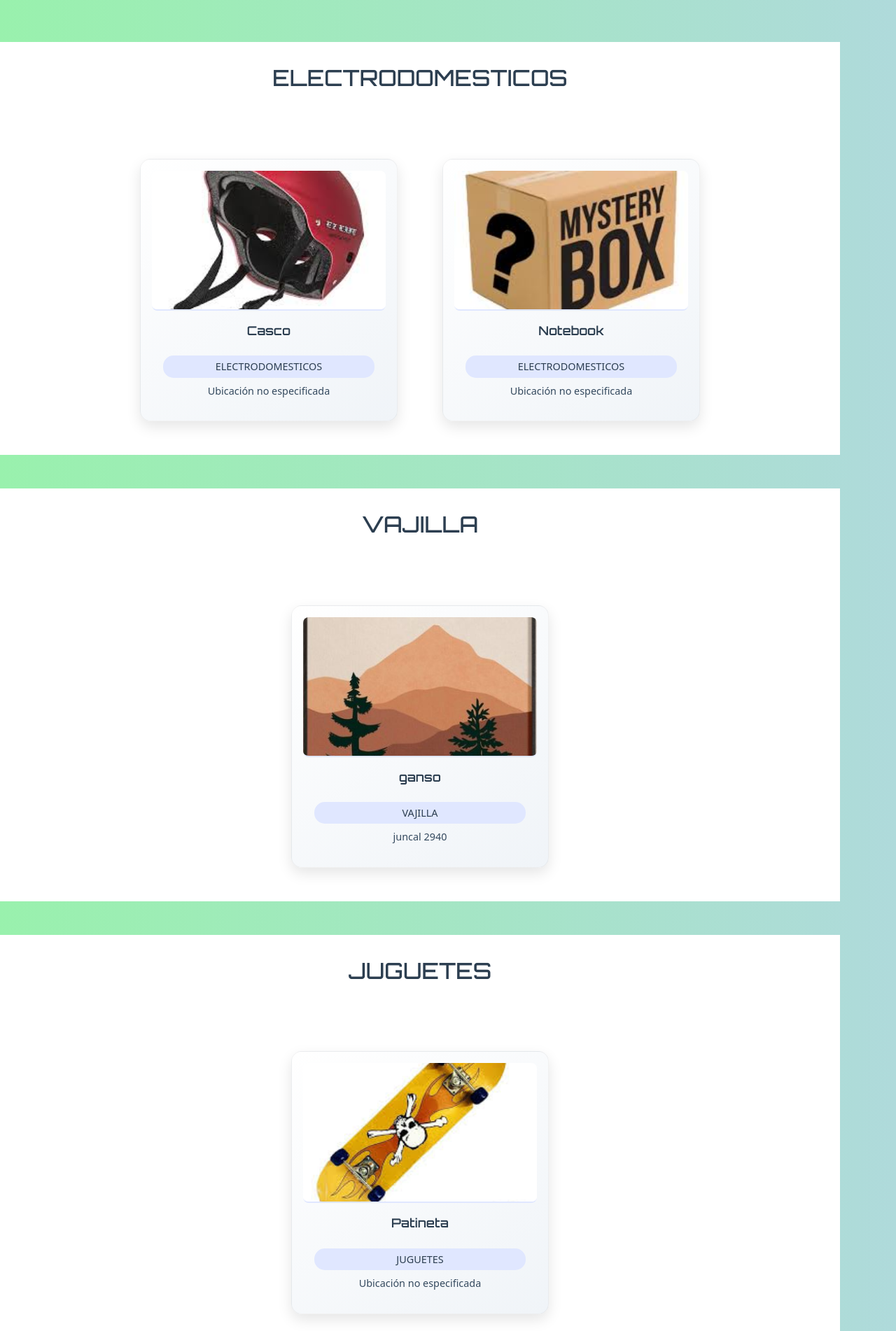
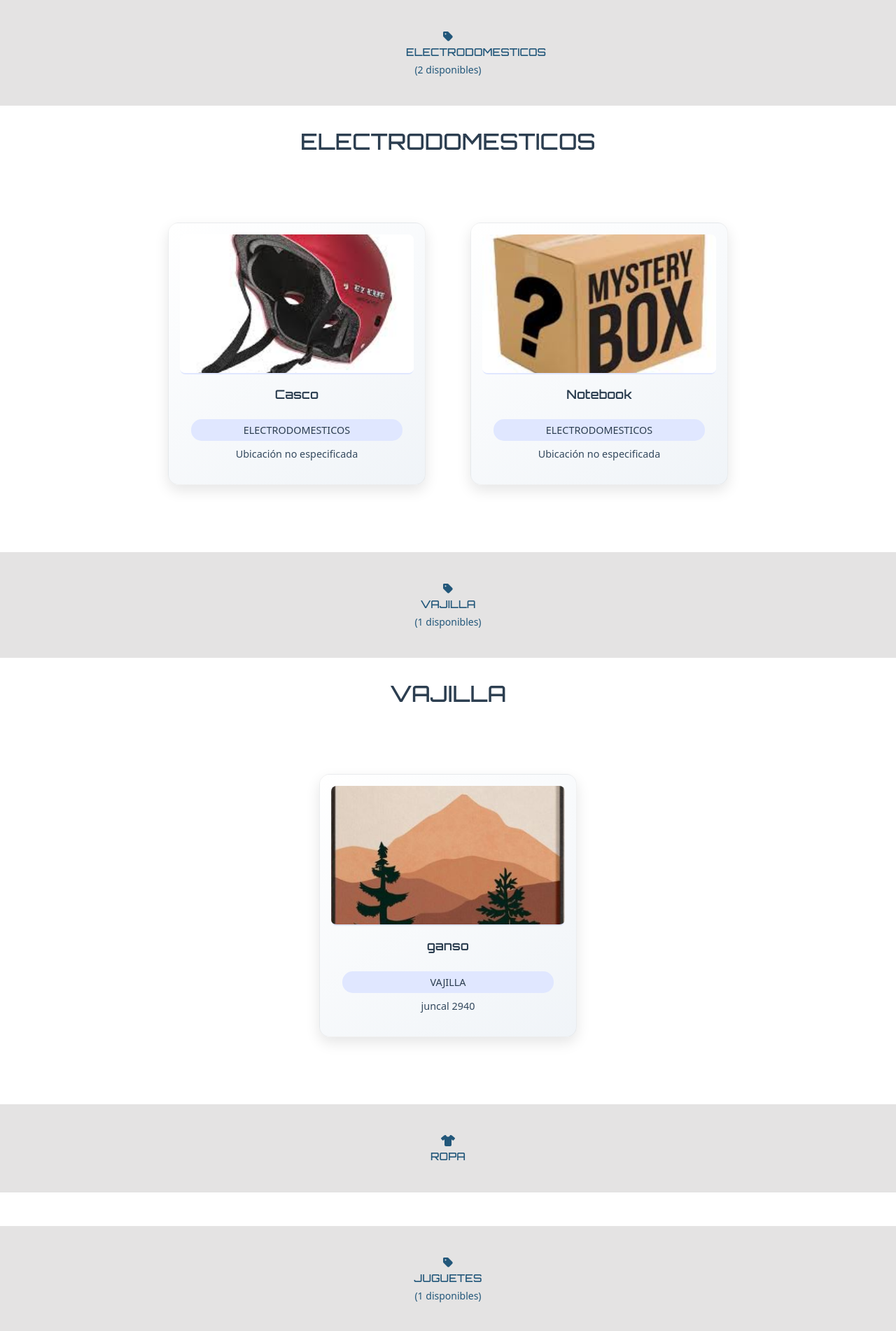
Before and after one commit to martindipeco/donared, a Django app: page /categorias/ in a window 1280 px wide. Shown: the part 74-1976 px from the top of the page at 70% size. Run offline with Django 5.2, Linux system fonts and the light colour scheme; data comes from the database, SQL or seed files in the repository.

Commit message:
back to gray stripes.

```diff
--- a/donaredapp/templates/donaredapp/categorias.html
+++ b/donaredapp/templates/donaredapp/categorias.html
@@ -3,9 +3,34 @@
 {% block title %}DonaRed{% endblock %}
 {% block content %}
 
-<section class="hero">
-    <div class="hero-content">
 {% for categoria_data in categorias_con_items %}
+    <!-- Category Header -->
+    <section class="categorias">
+        <div class="categoria-item">
+            <a href="?categoria={{ categoria_data.categoria.id }}#seccion-donaciones-{{ categoria_data.categoria.nombre|lower }}">
+                {% if categoria_data.categoria.nombre|lower == 'ropa' %}
+                    <i class="fa-solid fa-shirt 2x"></i>
+                {% elif categoria_data.categoria.nombre|lower == 'libros' %}
+                    <i class="fa-solid fa-book"></i>
+                {% elif categoria_data.categoria.nombre|lower == 'tecnologia' or categoria_data.categoria.nombre|lower == 'tecnología' %}
+                    <i class="fa-solid fa-computer"></i>
+                {% elif categoria_data.categoria.nombre|lower == 'herramientas' %}
+                    <i class="fa-solid fa-screwdriver-wrench"></i>
+                {% elif categoria_data.categoria.nombre|lower == 'bicicletas' %}
+                    <i class="fa-solid fa-bicycle"></i>
+                {% elif categoria_data.categoria.nombre|lower == 'muebles' %}
+                    <i class="fa-solid fa-couch"></i>
+                {% else %}
+                    <i class="fa-solid fa-tag"></i>
+                {% endif %}
+                <p>{{ categoria_data.categoria.nombre }}</p>
+                {% if categoria_data.total_items > 0 %}
+                    <small>({{ categoria_data.total_items }} disponibles)</small>
+                {% endif %}
+            </a>
+        </div>
+    </section>
+
     <!-- Items for this category -->
     {% if categoria_data.items %}
         {% include "donaredapp/tarjeta_categorias.html" with items=categoria_data.items titulo=categoria_data.categoria.nombre show_pagination=False show_search=False section_id=categoria_data.categoria.nombre|lower %}
@@ -23,6 +48,5 @@
     <!-- Add some spacing between categories -->
     <div style="margin-bottom: 3rem;"></div>
 {% endfor %}
-    </div>
-</section>
+
 {% endblock %}
```
Lines whose indentation alone changed are shown as unchanged.
